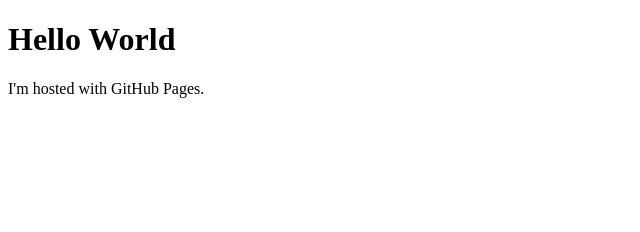
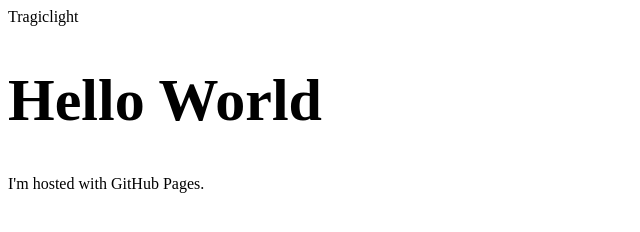
Before and after one commit to tragiclight/tragiclight.github.io, a plain HTML site: page index.htm in a window 1280 px wide. Shown: the whole page, without its empty margins (0-640 px from the left). Drawn offline with Linux system fonts and the light colour scheme.

Commit message:
Another commit

```diff
--- a/index.htm
+++ b/index.htm
@@ -1,7 +1,8 @@
 <!DOCTYPE html>
 <html>
+<head>Tragiclight</head>
 <body>
-<h1>Hello World</h1>
+<h1 style="font-size:60px;">Hello World</h1>
 <p>I'm hosted with GitHub Pages.</p>
 </body>
 </html>
```
